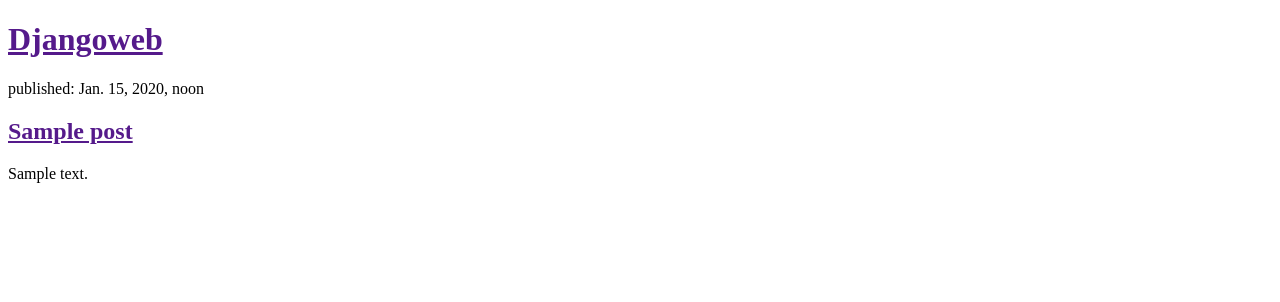
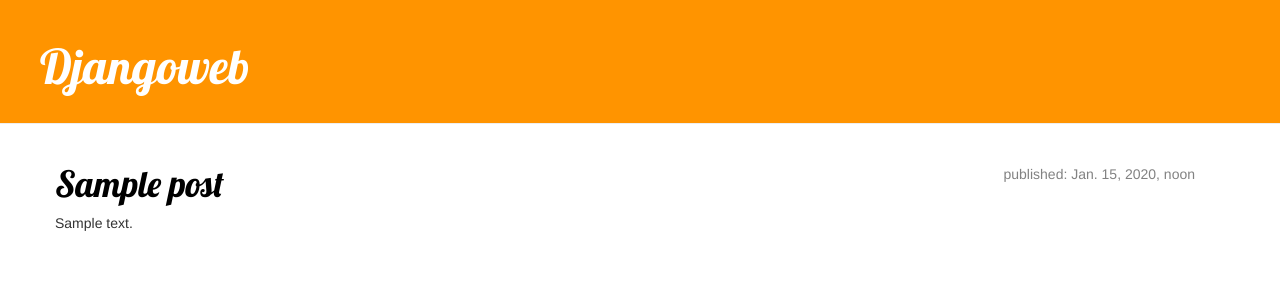
Before and after one commit to kalyonekenobe/Djangoweb, a Django app: page / in a window 1280 px wide. Shown: the top 302 px of the page. Run offline with Django 3.2, Linux system fonts and the light colour scheme; tables that the repository leaves empty hold one stand-in row (values such as "Sample post"); some libraries are stand-ins or nearby versions.

Commit message:
Added view and template for detailed blog post as well as CSS for the site.

```diff
--- /dev/null
+++ b/blog/static/css/blog.css
@@ -0,0 +1,47 @@
+.page-header {
+    background-color: #ff9400;
+    margin-top: 0;
+    padding: 20px 20px 20px 40px;
+}
+
+.page-header h1, .page-header h1 a, .page-header h1 a:visited, .page-header h1 a:active {
+    color: #ffffff;
+    font-size: 36pt;
+    text-decoration: none;
+}
+
+.content {
+    margin-left: 40px;
+}
+
+h1, h2, h3, h4 {
+    font-family: 'Lobster', cursive;
+}
+
+.date {
+    float: right;
+    color: #828282;
+}
+
+.save {
+    float: right;
+}
+
+.post-form textarea, .post-form input {
+    width: 100%;
+}
+
+.top-menu, .top-menu:hover, .top-menu:visited {
+    color: #ffffff;
+    float: right;
+    font-size: 26pt;
+    margin-right: 20px;
+}
+
+.post {
+    margin-bottom: 70px;
+}
+
+.post h1 a, .post h1 a:visited {
+    color: #000000;
+}
--- /dev/null
+++ b/blog/templates/blog/base.html
@@ -0,0 +1,25 @@
+{% load static %}
+<!DOCTYPE html>
+<html lang="uk">
+<head>
+    <meta charset="UTF-8">
+    <link rel="stylesheet" href="//maxcdn.bootstrapcdn.com/bootstrap/3.2.0/css/bootstrap.min.css">
+    <link rel="stylesheet" href="//maxcdn.bootstrapcdn.com/bootstrap/3.2.0/css/bootstrap-theme.min.css">
+    <link href="https://fonts.googleapis.com/css?family=Lobster&subset=latin,latin-ext" rel="stylesheet" type="text/css">
+    <link rel="stylesheet" href="{% static 'css/blog.css' %}">
+    <title>Djangoweb</title>
+</head>
+<body>
+    <div class="page-header">
+        <h1><a href="/">Djangoweb</a></h1>
+    </div>
+    <div class="content container">
+        <div class="row">
+            <div class="col-md-12">
+            {% block content %}
+            {% endblock %}
+            </div>
+        </div>
+    </div>
+</body>
+</html>
--- a/blog/templates/blog/post_list.html
+++ b/blog/templates/blog/post_list.html
@@ -1,19 +1,13 @@
-<!DOCTYPE html>
-<html lang="uk">
-<head>
-    <meta charset="UTF-8">
-    <title>Title</title>
-</head>
-<body>
-    <div>
-        <h1><a href="">Djangoweb</a></h1>
-    </div>
+{% extends 'blog/base.html' %}
+
+{% block content %}
     {% for post in posts %}
-        <div>
-            <p>published: {{ post.published_date }}</p>
-            <h2><a href="">{{ post.title }}</a></h2>
+        <div class="post">
+            <div class="date">
+                <p>published: {{ post.published_date }}</p>
+            </div>
+            <h1><a href="{% url 'post_detail' pk=post.pk %}">{{ post.title }}</a></h1>
             <p>{{ post.text|linebreaksbr }}</p>
         </div>
     {% endfor %}
-</body>
-</html>
+{% endblock %}
--- a/blog/urls.py
+++ b/blog/urls.py
@@ -2,6 +2,6 @@ from django.conf.urls import url
 from . import views
 
 urlpatterns = [
-    url('', views.post_list, name='post_list'),
-
+    url('^$', views.post_list, name='post_list'),
+    url('^post/(?P<pk>[0-9]+)/$', views.post_detail, name='post_detail'),
 ]
--- a/blog/views.py
+++ b/blog/views.py
@@ -1,4 +1,4 @@
-from django.shortcuts import render
+from django.shortcuts import render, get_object_or_404
 from django.utils import timezone
 from .models import Post
 
@@ -6,3 +6,8 @@ from .models import Post
 def post_list(request):
     posts = Post.objects.filter(published_date__lte=timezone.now()).order_by('-published_date')
     return render(request, 'blog/post_list.html', {'posts': posts})
+
+
+def post_detail(request, pk):
+    post = get_object_or_404(Post, pk=pk)
+    return render(request, 'blog/post_detail.html', {'post': post})
--- a/djangoweb/urls.py
+++ b/djangoweb/urls.py
@@ -20,5 +20,4 @@ from django.urls import path
 urlpatterns = [
     path('admin/', admin.site.urls),
     path('', include('blog.urls')),
-
 ]
```
Also changed, not shown: blog/templates/blog/post_detail.html (added, +13 -0 lines).
